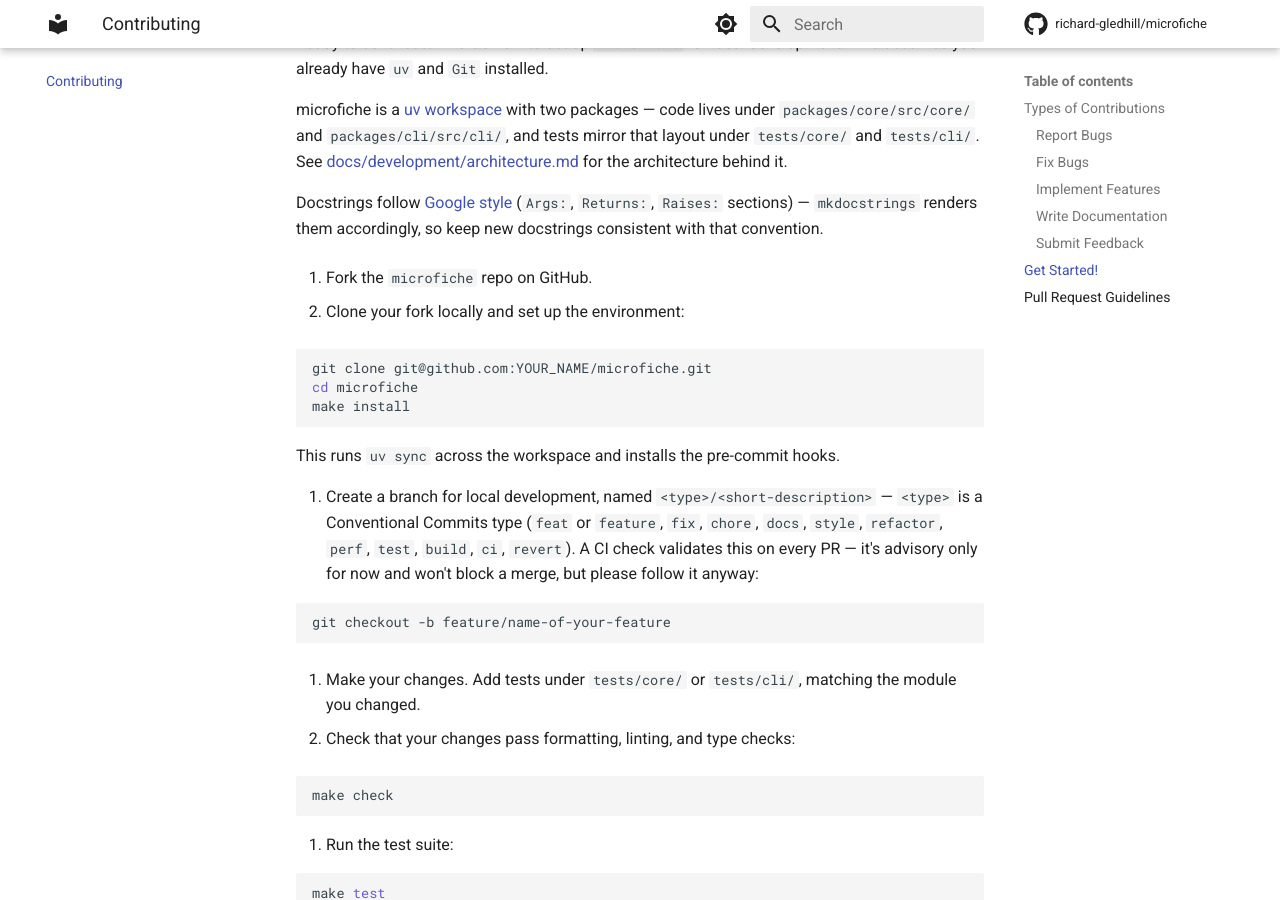
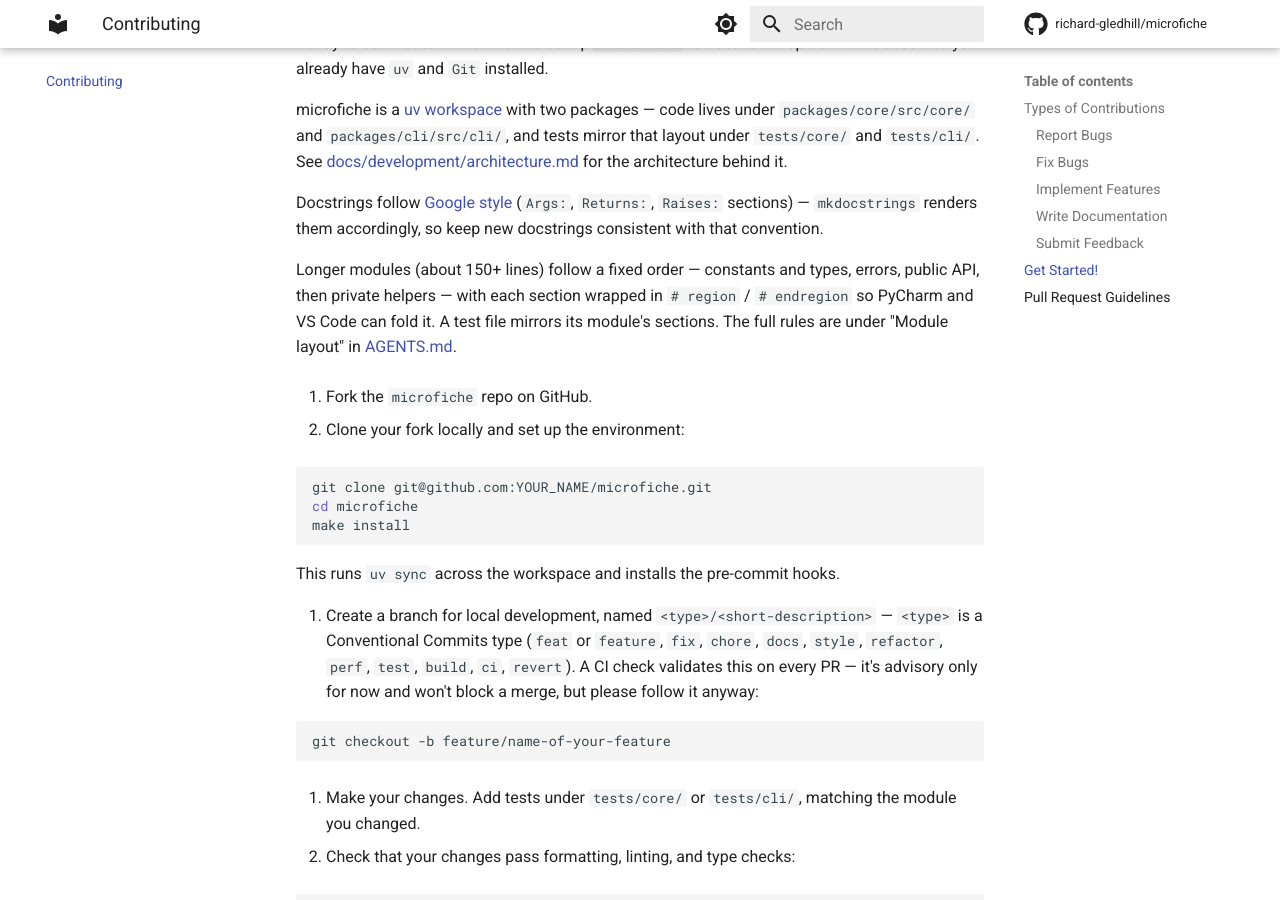
Before and after one commit to richard-gledhill/microfiche, an MkDocs documentation site: the page built from docs/contributing.md, in a window 1280 px wide and 900 px high, scrolled down 1295 px. Built offline with MkDocs 1.6.1 and Material for MkDocs 9.7.7, drawn with Linux system fonts in a browser that asks for light colours; comment, search, counter and statistics services are not loaded.

Commit message:
docs: add module layout and region conventions
Define a fixed section order for modules (constants and types, errors,
public API, helpers), wrapped in `# region` blocks that PyCharm and VS Code
fold, and have test files mirror their module's sections. Full rules are in
AGENTS.md; CONTRIBUTING.md gets a short pointer.

Co-Authored-By: Claude Sonnet 5.5 <noreply@anthropic.com>

```diff
--- a/CONTRIBUTING.md
+++ b/CONTRIBUTING.md
@@ -55,6 +55,11 @@ Docstrings follow [Google style](https://google.github.io/styleguide/pyguide.htm
 (`Args:`, `Returns:`, `Raises:` sections) — `mkdocstrings` renders them accordingly, so keep
 new docstrings consistent with that convention.
 
+Longer modules (about 150+ lines) follow a fixed order — constants and types, errors, public API, then
+private helpers — with each section wrapped in `# region` / `# endregion` so PyCharm and VS Code can fold it.
+A test file mirrors its module's sections. The full rules are under "Module layout" in
+[AGENTS.md](https://github.com/richard-gledhill/microfiche/blob/main/AGENTS.md#conventions).
+
 1. Fork the `microfiche` repo on GitHub.
 
 2. Clone your fork locally and set up the environment:
```
Also changed, not shown: AGENTS.md (+23 -0 lines).
